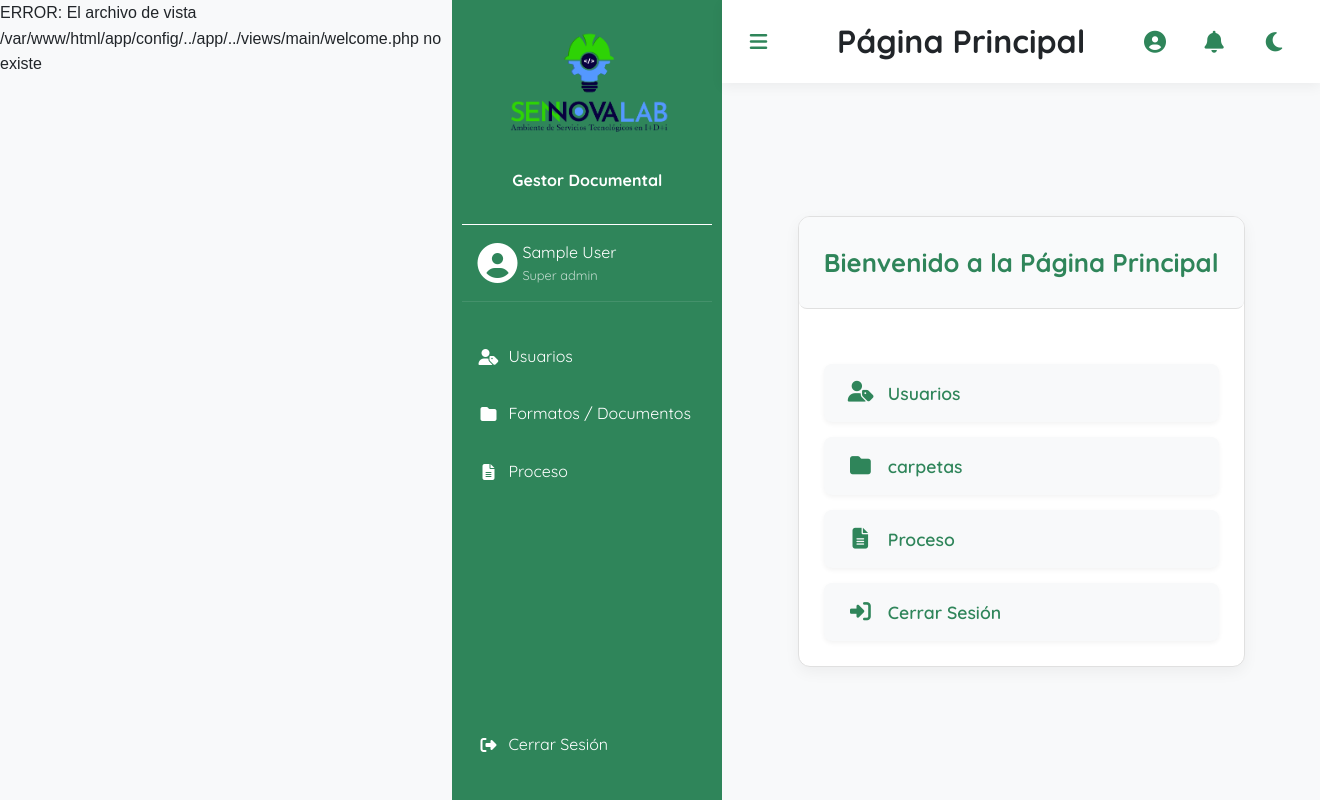
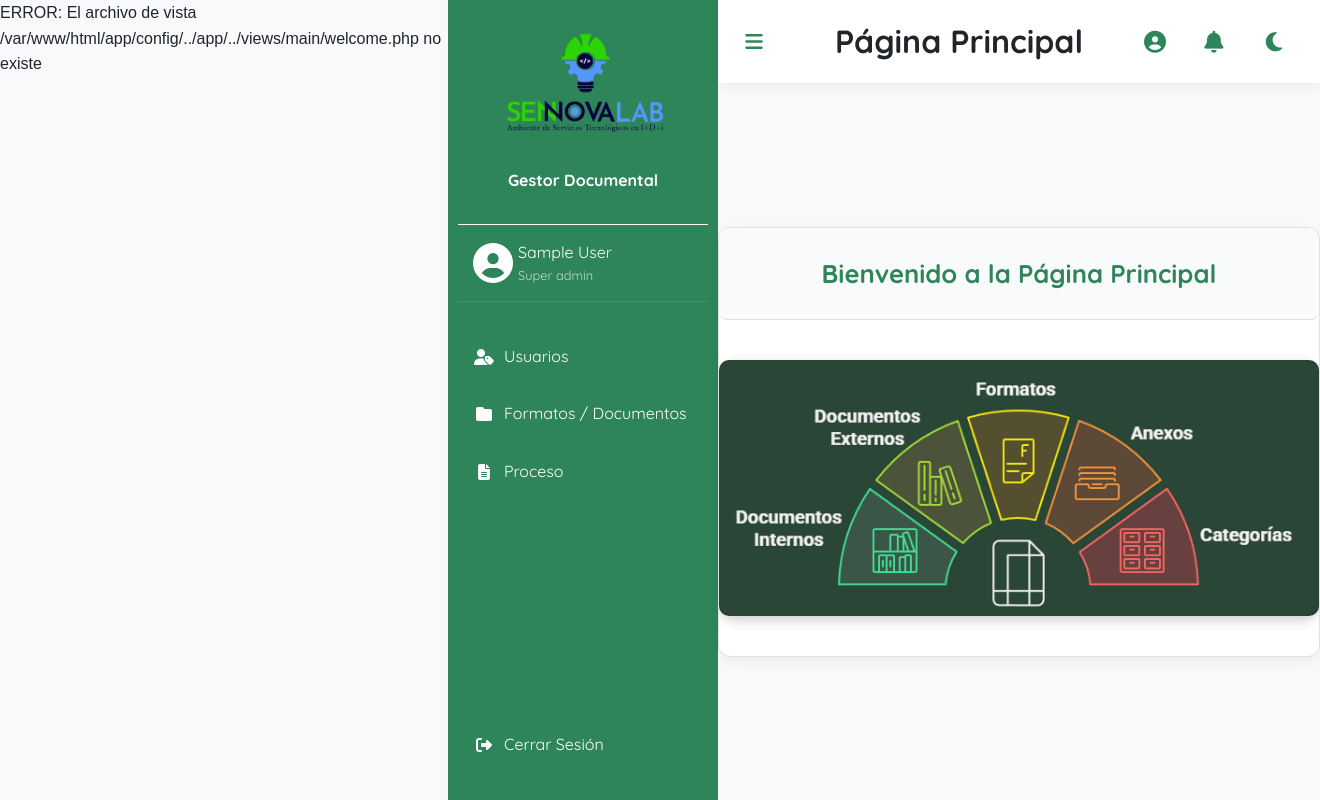
Before and after one commit to osorio2004/SENNOVALAB0.1, a PHP site: page /main in a window 1320 px wide. Run offline with PHP 8.4, Linux system fonts and the light colour scheme; the visitor is signed in with stand-in values (Sample User, id 1).

Commit message:
modificaciones Jp

```diff
--- a/app/views/layouts/admin_layout.php
+++ b/app/views/layouts/admin_layout.php
@@ -78,21 +78,34 @@
         </main>
     </div>
     <script>
+    // Comprobar la preferencia de modo oscuro al cargar la página
+    window.onload = function() {
+        const darkMode = localStorage.getItem('darkMode');
+        if (darkMode === 'enabled') {
+            document.body.classList.add('dark-mode');
+            const icon = document.getElementById('theme-toggle').querySelector('i');
+            icon.classList.remove('fa-moon');
+            icon.classList.add('fa-sun');
+        }
+    };
+
     // Cambiar el tema de la página al hacer clic en el icono de la luna o el sol
     document.getElementById('theme-toggle').addEventListener('click', function() {
         document.body.classList.toggle('dark-mode');
         const icon = this.querySelector('i');
-            if (icon.classList.contains('fa-moon')) {
+
+        if (document.body.classList.contains('dark-mode')) {
+            localStorage.setItem('darkMode', 'enabled'); // Guardar preferencia
             icon.classList.remove('fa-moon');
             icon.classList.add('fa-sun');
         } else {
+            localStorage.setItem('darkMode', 'disabled'); // Guardar preferencia
             icon.classList.remove('fa-sun');
             icon.classList.add('fa-moon');
         }
     });
 
     // Cambiar el logo al hacer clic en el botón de menú
-        // y ocultar/mostrar la barra lateral
     const menuToggle = document.querySelector('.menu-toggle');
     const sidebar = document.querySelector('.sidebar');
     const logo = document.getElementById('logo');
@@ -105,7 +118,7 @@
             setTimeout(() => {
                 logo.src = '/img/logo_sennova_peque.png';
                 logo.style.opacity = 1;
-                },580);
+            }, 580);
         } else {
             logo.style.opacity = 0;
             setTimeout(() => {
--- a/app/views/main/welcome.php
+++ b/app/views/main/welcome.php
@@ -2,28 +2,15 @@
     <div class="navegate-group">
         <h2>Bienvenido a la Página Principal</h2>
     </div>
-    <div class="info">
-        <div class="container-links">
-            <ul>
-                <?php if (isset($_SESSION['rol']) && $_SESSION['rol'] == 'super_admin'): ?>
-                    <li><a href="/usuario/view"><i class="fas fa-user-tag"></i><span class="span">Usuarios</span></a></li>
-                    <li><a href="/categoriadocumento/view"><i class="fas fa-folder"></i><span class="span">carpetas</span></a></li>
-                    <li><a href="/proceso/view"><i class="fas fa-file-alt"></i><span class="span">Proceso</span></a></li>
-                <?php endif ?>
-                <?php if (isset($_SESSION['rol']) && $_SESSION['rol'] == 'coordinador'): ?>
-                    <li><a href="/usuario/view"><i class="fas fa-user-tag"></i><span class="span">Usuarios</span></a></li>
-                    <li><a href="/proceso/view"><i class="fas fa-file-alt"></i><span class="span">Proceso</span></a></li>
-                <?php endif ?>
-                <?php if (isset($_SESSION['rol']) && $_SESSION['rol'] == 'trabajador'): ?>
-                    <li><a href="/proceso/view"><i class="fas fa-file-alt"></i><span class="span">Proceso</span></a></li>
-                <?php endif ?>
-                <li>
-                    <a href="/login/logout">
-                        <i class="fas fa-sign-in-alt"></i>
-                        <span class="span">Cerrar Sesión</span>
-                    </a>
-                </li>
-            </ul>
+    <div class="content">
+        <div class="torta-container">
+            <img src="/img/media_torta.png" alt="Canvas Documental" class="torta-img">
+
+            <a href="ruta_documentos_internos.php" class="torta-btn btn2"></a>
+            <a href="ruta_documentos_externos.php" class="torta-btn btn1"></a>
+            <a href="ruta_formatos.php" class="torta-btn btn3"></a>
+            <a href="ruta_anexos.php" class="torta-btn btn4"></a>
+            <a href="ruta_categorias.php" class="torta-btn btn5"></a>
         </div>
     </div>
 </div>
--- a/public/css/style_admin_layout.css
+++ b/public/css/style_admin_layout.css
@@ -5,11 +5,10 @@
 
 .sidebar{
     width: 270px;
-    background-color: #2f855a; /* Verde oscuro */
+    background-color: #2f855a;
     color: white;
     height: 100%;
     transition: all 0.3s ease;
-    scrollbar-width: none;
     display: flex;
     flex-direction: column;
 }
@@ -819,3 +818,85 @@
     background-color: #e6ffe6;
     border-color: #4CAF50;
 }
+.torta-container {
+    position: relative;
+    width: 90%;
+    max-width: 600px;
+    margin: 40px auto;
+    aspect-ratio: 600 / 331;
+}
+
+.torta-img {
+    width: 100%;
+    height: auto;
+    display: block;
+    border-radius: 16px;
+    box-shadow: 0 4px 12px rgba(0,0,0,0.2);
+}
+
+.torta-btn {
+    position: absolute;
+    display: block;
+    z-index: 2;
+    cursor: pointer;
+    transition: transform 0.3s ease;
+}
+
+/* Ajustado según el nuevo tamaño */
+.btn2 {
+    top: 56%;
+    left: 3%;
+    width: 18%;
+    height: 22%;
+}
+
+.btn1 {
+    top: 15%;
+    left: 16%;
+    width: 18%;
+    height: 22%;
+}
+
+.btn3 {
+    top: 6%;
+    left: 42%;
+    width: 14%;
+    height: 10%;
+}
+
+.btn4 {
+    top: 24%;
+    left: 68%;
+    width: 12%;
+    height: 8%;
+}
+
+.btn5 {
+    top: 62%;
+    left: 80%;
+    width: 16%;
+    height: 10%;
+}
+
+.torta-btn:hover {
+    transform: scale(1.05);
+}
+
+.torta-btn::after {
+    content: attr(title);
+    position: absolute;
+    left: -9999px;
+}
+
+.content {
+    display: flex;
+    justify-content: center;
+    align-items: center;
+}
+
+.torta-container {
+    background-color: #294637FF;
+    width: 641px;
+    height: 256px;
+    border-radius: 10px;
+}
```
Also changed, not shown: public/img/media_torta.png (added). Lines whose indentation alone changed are shown as unchanged.
